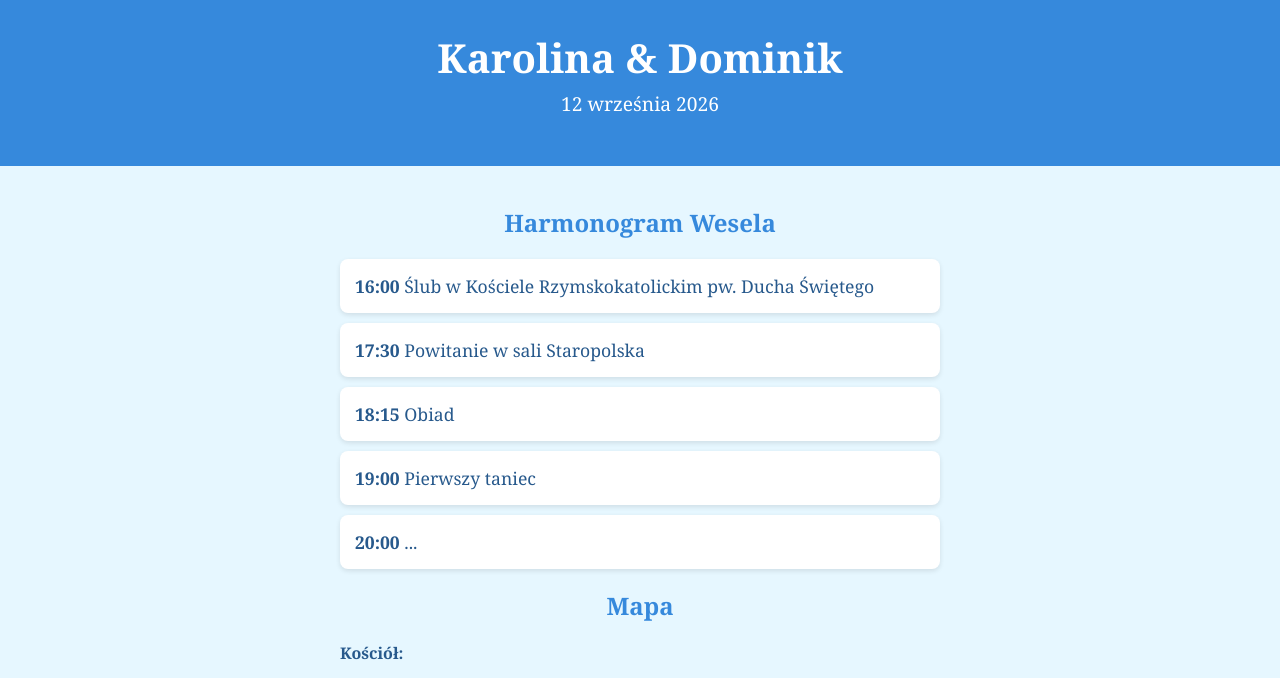
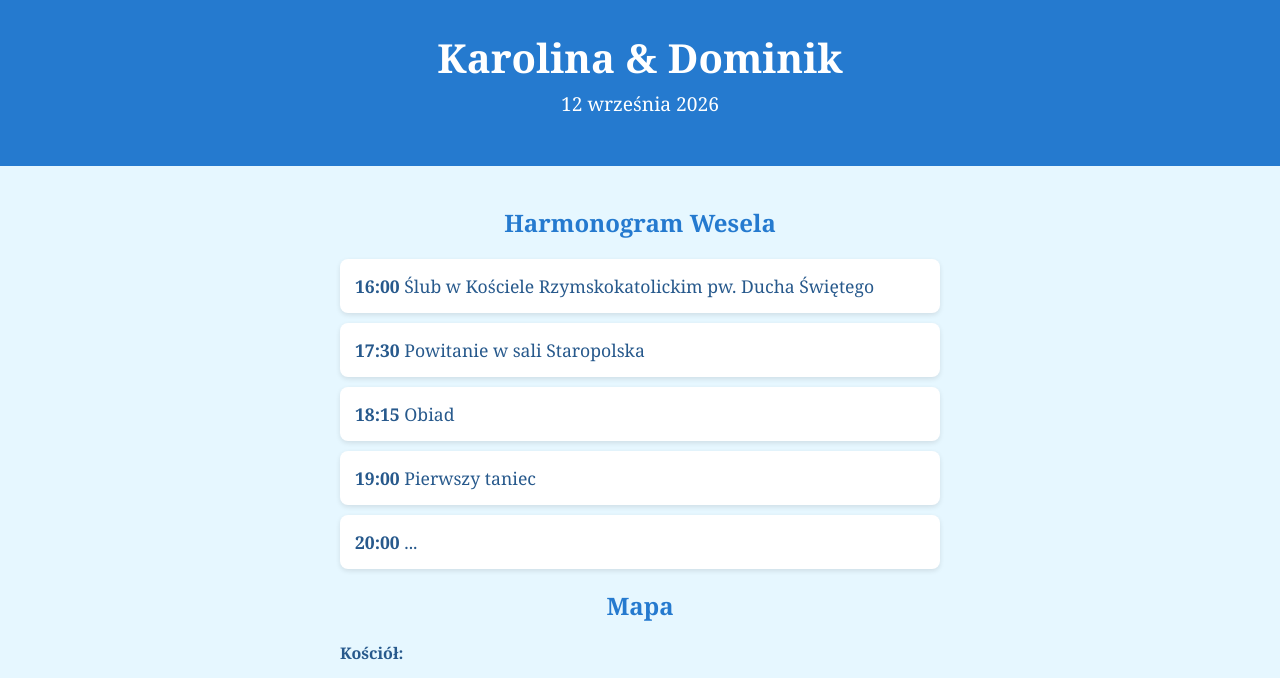
Before and after one commit to gajewskaok/wesele-karolina-dominik, a plain HTML site: page index.htm in a window 1280 px wide. Shown: the top 678 px of the page. Drawn offline with Linux system fonts and the light colour scheme.

Commit message:
Update index.htm

```diff
--- a/index.htm
+++ b/index.htm
@@ -13,7 +13,7 @@
       padding: 0;
     }
     header {
-      background: #3689dc;
+      background: #257acf;
       color: white;
       padding: 30px 20px;
       text-align: center;
@@ -33,7 +33,7 @@
     }
     h2 {
       text-align: center;
-      color: #3689dc;
+      color: #257acf;
     }
     ul {
       list-style: none;
```
